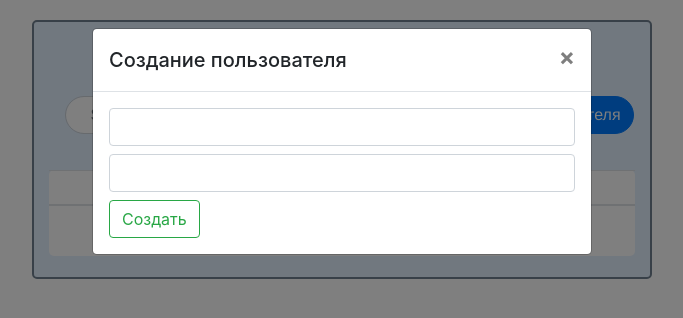
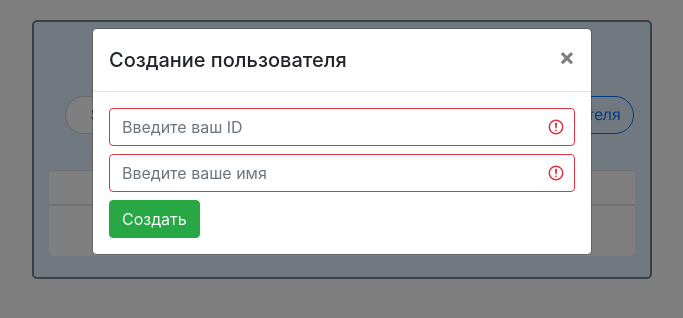
Before and after one commit to zawadzki2778/Empasoft_test, a Vue app: page /UserTable in a window 1280 px wide. Both pictures are taken after a click on the button "Создать пользователя". Shown: the top 318 px of the page, without its empty margins (298-981 px from the left). Built offline with nearby package versions, Linux system fonts and the light colour scheme; no server answers.

Commit message:
trying to validate by ID

```diff
--- a/src/pages/InputForm.vue
+++ b/src/pages/InputForm.vue
@@ -53,7 +53,6 @@ export default {
   computed: {
     nameState() {
      return this.username.length > 2 ? true : false;
-
     },
     passwordState() {
       const check = /^\d+$/.test(this.password);
--- a/src/pages/UserTable.vue
+++ b/src/pages/UserTable.vue
@@ -11,16 +11,32 @@
           lg="4"
           class="plr-2"
           pill
-          variant="primary"
+          variant="outline-primary"
           @click="openCreateModal"
           >Создать пользователя</b-button
         >
         <b-modal id="createUser" title="Создание пользователя" hide-footer>
-          <b-form-input v-model="id" class="mb-2"></b-form-input>
-          <b-form-input v-model="username" class="mb-2"></b-form-input>
-          <b-button @click="addUser" variant="outline-success"
-            >Создать</b-button
-          >
+          <b-form-input
+            :id="id"
+            :state="idState"
+            v-model="id"
+            class="mb-2"
+            placeholder="Введите ваш ID"
+            aria-describedby="input-live-help input-live-id"
+            trim
+          ></b-form-input>
+          <!-- <b-form-invalid-feedback id="input-live-id">
+            id совпадают
+          </b-form-invalid-feedback> -->
+          <b-form-input
+            :state="usernameState"
+            v-model="username"
+            class="mb-2"
+            placeholder="Введите ваше имя"
+            aria-describedby="input-live-help input-live-username"
+            trim
+          ></b-form-input>
+          <b-button @click="addUser" variant="success">Создать</b-button>
         </b-modal>
       </div>
     </div>
@@ -77,7 +93,8 @@ export default {
       items: [],
       search: "", // Добавил для фильтрации
       id: "", // для редактирования, что бы менялось по клику на кнопку, а не реактивно в табл.
-      username: "",
+      username: "", // ----- `` -----
+      // disabled: true,
       errors: [],
       fields: [
         {
@@ -96,10 +113,11 @@ export default {
           label: "EDIT",
         },
       ],
-      sortBy: "",
-      sortDesc: false,
-      filter: null,
+      sortBy: "", // bootstrap
+      sortDesc: false, // bootstrap
+      filter: null, // bootstrap
       infoModal: {
+        // bootstrap
         id: "info-modal",
         title: "",
         content: "",
@@ -120,7 +138,22 @@ export default {
       });
       return array;
     },
+    // ====== validation btn ========= //
+    idState() {
+      const result = 1;
+      this.items.forEach((item) => {
+        if (item.id.toString() !== this.id) {
+          return true; // nuzno kakto prisvoit result (item ne vidit) i sravnit v return
+        }
+        console.log(this.id);
+      });
+      return this.id.length > 0 && this.id !== result ? true : false;
+    },
+    usernameState() {
+      return this.username.length > 2 ? true : false;
+    },
   },
+
   mounted() {
     // Getting data from fake-server
     this.getUserData();
```
